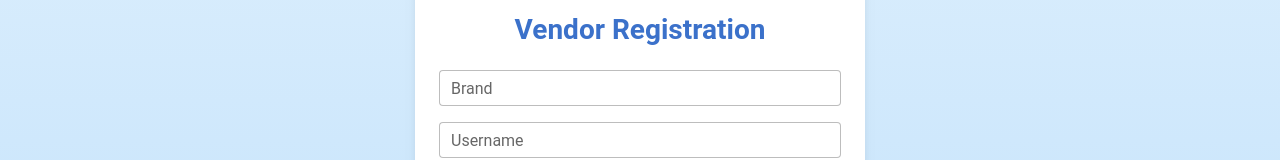
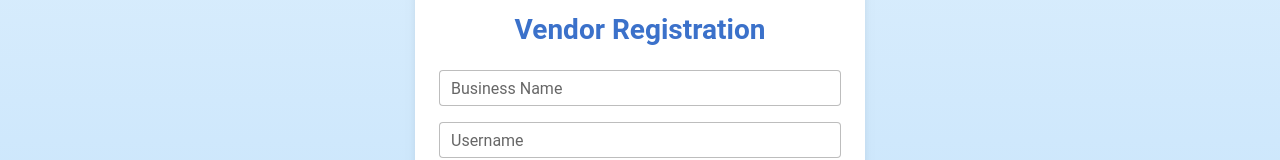
Before and after one commit to QuinnSimmonds/Champions-Choice, a React (Create React App) app in the folder frontend/championschoice/: page /vendor-register in a window 1280 px wide. Shown: the part 260-420 px from the top of the page. Built offline with nearby package versions, Linux system fonts and the light colour scheme.

Commit message:
Registration form changes

```diff
--- a/frontend/championschoice/src/pages/VendorRegister.js
+++ b/frontend/championschoice/src/pages/VendorRegister.js
@@ -12,7 +12,7 @@ export default function VendorRegister() {
 
   // form state
   const [formData, setFormData] = useState({
-    brand: '',
+    businessName: '',
     username: '',
     email: '',
     password: '',
@@ -41,7 +41,7 @@ export default function VendorRegister() {
         method: 'POST',
         headers: { 'Content-Type': 'application/json' },
         body: JSON.stringify({
-          brand: formData.brand,
+          businessName: formData.businessName,
           username: formData.username,
           email: formData.email,
           password: formData.password
@@ -89,10 +89,10 @@ export default function VendorRegister() {
         <form style={{ width: '100%' }} onSubmit={handleSubmit}>
           <MDBInput
             wrapperClass="mb-3"
-            label="Brand"
-            id="brand"
+            label="Business Name"
+            id="businessName"
             type="text"
-            value={formData.brand}
+            value={formData.businessName}
             onChange={handleChange}
           />
           <MDBInput
```
